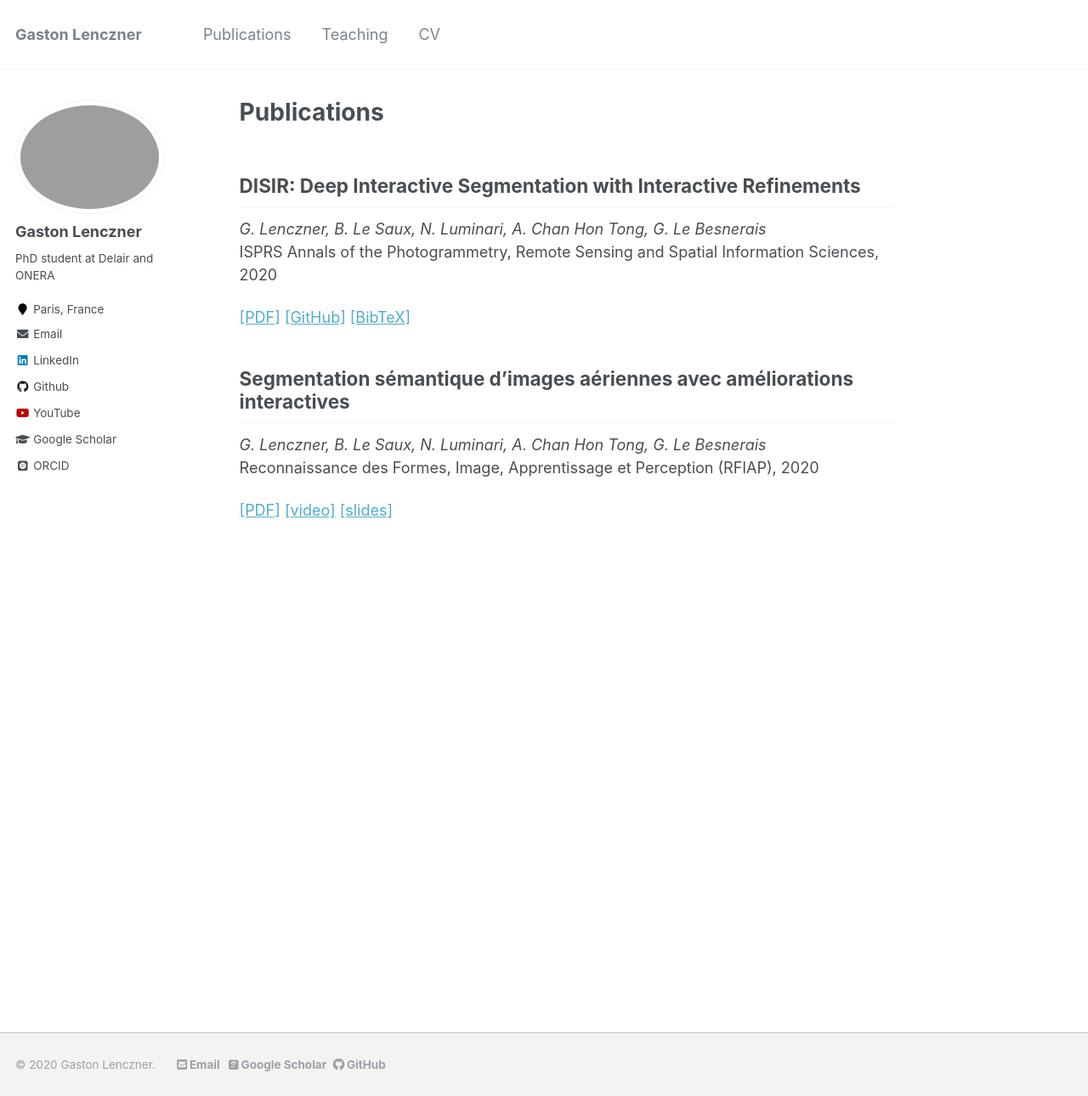
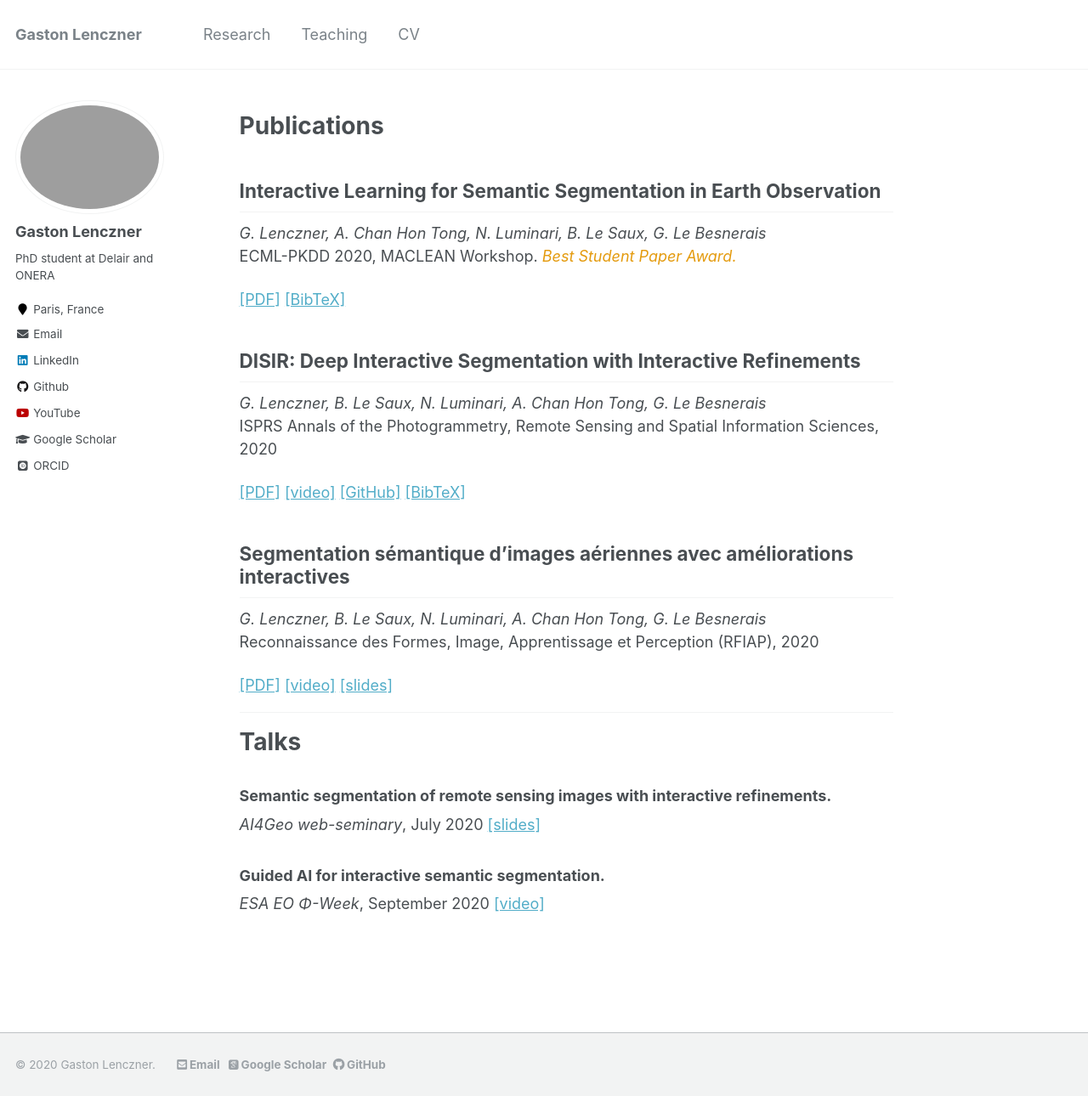
Before and after one commit to gaslen/gaslen.github.io, a Jekyll site: the page built from _pages/research.md, in a window 1280 px wide and 1290 px high. Shown: the whole window at 85% size. Built offline with Jekyll 4.4.1, drawn with Linux system fonts in a browser that asks for light colours; some web fonts are replaced.

Commit message:
add maclean and talks

```diff
--- a/_data/navigation.yml
+++ b/_data/navigation.yml
@@ -1,7 +1,7 @@
 # main links links
 main:
-  - title: "Publications"
-    url: /publications/
+  - title: "Research"
+    url: /research/
 
   - title: "Teaching"
     url: /teaching/
--- a/_pages/publications.md
+++ b/_pages/research.md
@@ -1,10 +1,10 @@
 ---
-layout: single
-title: "Publications"
-permalink: /publications/
+layout: "single"
+title: ""
+permalink: "/research/"
 author_profile: true
+
 ---
-
 
 <script type="text/javascript">
    function toggleVisibility(block_id) {
@@ -27,12 +27,37 @@ author_profile: true
 };
 </script>
 
+# Publications
+
+## Interactive Learning for Semantic Segmentation in Earth Observation
+*G. Lenczner, A. Chan Hon Tong, N. Luminari, B. Le Saux, G. Le Besnerais*
+ECML-PKDD 2020, MACLEAN Workshop.
+<span style="color:#e49b0f">*Best Student Paper Award.*</span>
+<normal>
+    <a href="https://drive.google.com/file/d/11DzAwKGPvGvC7kOtN3FiqVZVAAFGU4-X/view" style="color:page.header.overlay_color">[PDF]</a>
+    <a style="color:page.header.overlay_color; cursor: pointer; cursor: hand;" onclick="toggleVisibility('bibtex_disir');">[BibTeX]</a>
+</normal>
+<div id="bibtex_disir" style="display:none;">
+<small>
+<a class="btn"  onclick="copyToClip('bib_disir');">copy to clipboard</a>
+<div class="highlighter-rouge"><pre id="bib_disir" class="highlight">
+@inproceedings{lenczner2020interactive,
+author = {Lenczner, G. and Chan-Hon-Tong, A. and Luminari, N. and Le Saux, B. and Le Besnerais, G.},
+title = {Interactive Learning for Semantic Segmentation in Earth Observation},
+booktitle = {ECML-PKDD MACLEAN Workshop},
+year = {2020},
+}
+</pre></div></small>
+</div>
+
+
 
 ## DISIR: Deep Interactive Segmentation with Interactive Refinements
 *G. Lenczner, B. Le Saux, N. Luminari, A. Chan Hon Tong, G. Le Besnerais*
 ISPRS Annals of the Photogrammetry, Remote Sensing and Spatial Information Sciences, 2020
 <normal>
     <a href="https://www.isprs-ann-photogramm-remote-sens-spatial-inf-sci.net/V-2-2020/877/2020/isprs-annals-V-2-2020-877-2020.pdf" style="color:page.header.overlay_color">[PDF]</a>
+    <a href="https://youtu.be/SOhylBJJTjY" style="color:page.header.overlay_color">[video]</a>
     <a href="https://github.com/delair-ai/DISIR" style="color:page.header.overlay_color">[GitHub]</a>
     <a style="color:page.header.overlay_color; cursor: pointer; cursor: hand;" onclick="toggleVisibility('bibtex_disir');">[BibTeX]</a>
 </normal>
@@ -61,3 +86,14 @@ Reconnaissance des Formes, Image, Apprentissage et Perception (RFIAP), 2020
     <a href="https://youtu.be/i-sOE6Q_aR8" style="color:page.header.overlay_color">[video]</a>
     <a href="https://drive.google.com/file/d/1wD8Ccuf-ZIGQLhEy250P89Id1FNJI_PX/view" style="color:page.header.overlay_color">[slides]</a>
 </normal>
+
+------
+
+
+# Talks
+
+### Semantic segmentation of remote sensing images with interactive refinements.
+ *AI4Geo web-seminary*, July 2020 <a href="https://drive.google.com/file/d/1ZIX_f4JynthwssQsQUnmcsHD5fXdMSbK/view?usp=sharing" style="color:page.header.overlay_color">[slides]</a>
+
+### Guided AI for interactive semantic segmentation.
+*ESA EO Φ-Week*, September 2020 <a href="https://www.youtube.com/watch?v=txN8L2mHYrM" style="color:page.header.overlay_color">[video]</a>
```
